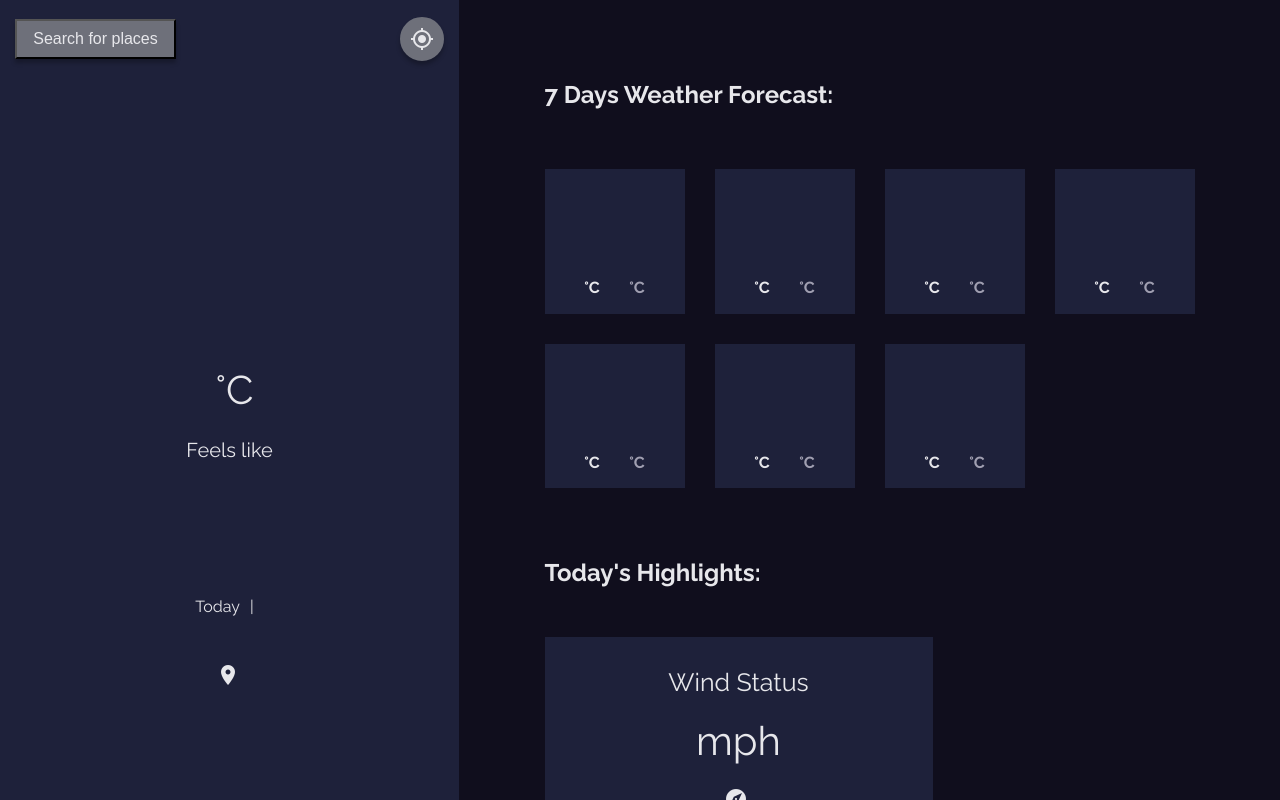
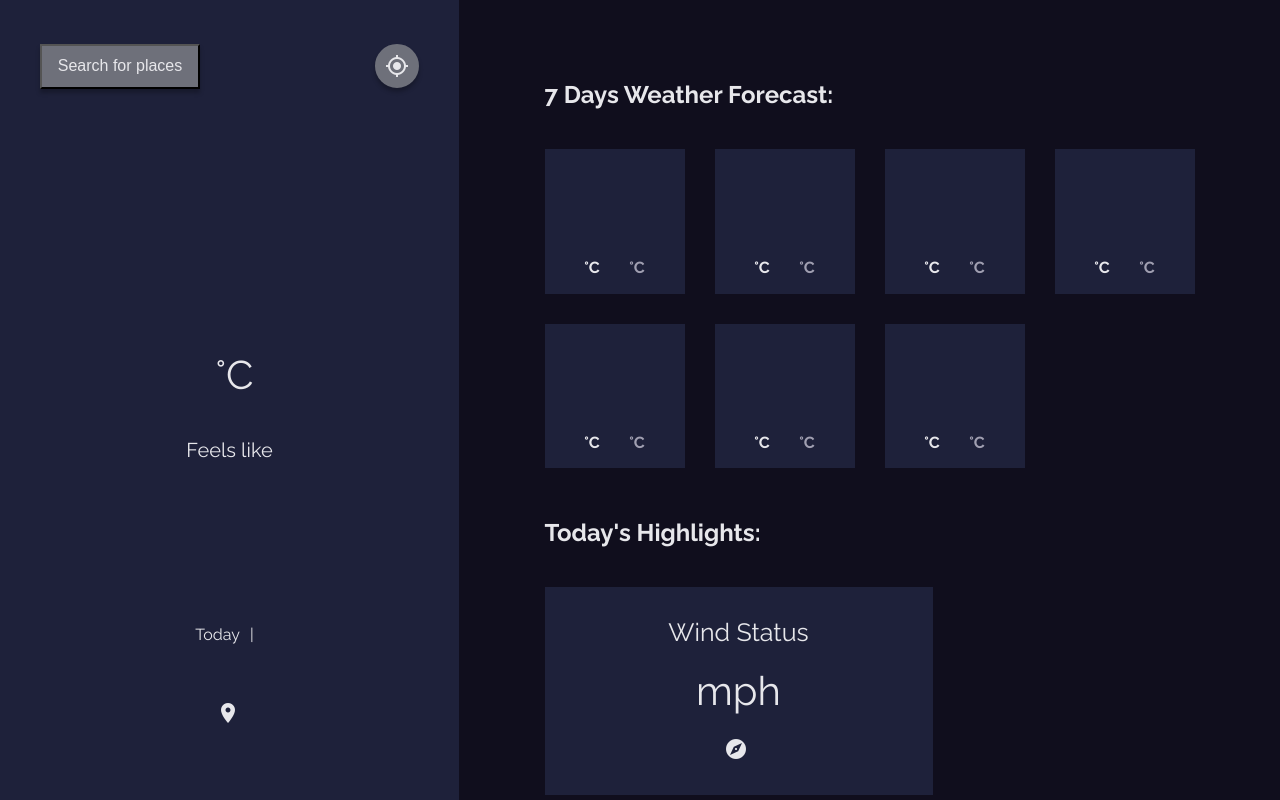
Before and after one commit to edison-lhk/Weather-App, a plain HTML site: page index.html in a window 1280 px wide. Drawn offline with Linux system fonts and the light colour scheme.

Commit message:
Style the current weather section for a better layout

```diff
--- a/styles.css
+++ b/styles.css
@@ -45,13 +45,14 @@ body {
     display: flex;
     justify-content: space-between;
     align-items: center;
-    padding: 15px;
+    padding: 15px 40px 15px 40px;
     height: calc(10vh - 32px);
+    margin-top: 27px;
 }
 
 .location-bar > .location-search-btn {
-    width: 161px;
-    height: 40px;
+    width: 160px;
+    height: 45px;
     background-color: #6e707a;
     box-shadow: 0px 4px 4px rgba(0, 0, 0, 0.25);
     color: #E7E7EB;
@@ -82,14 +83,14 @@ body {
 }
 
 .current-weather-display > #current-weather-icon {
-    margin-top: -20px;
+    margin-top: -30px;
 }
 
 .current-temperature-display {
     display: flex;
     align-items: center;
     margin-bottom: -75px;
-    margin-top: -70px;
+    margin-top: -140px;
 }
 
 .current-temperature-display > h1 {
@@ -104,7 +105,7 @@ body {
 
 .current-weather-display > p {
     font-size: 20px;
-    margin-top: -40px;
+    margin-top: -45px;
 }
 
 .current-weather-display > .temperature-description {
@@ -116,15 +117,14 @@ body {
     display: flex;
     align-items: center;
     gap: 10px;
-    margin-top: -40px;
+    margin-top: -50px;
 }
 
 .current-location-display {
     display: flex;
     align-items: center;
     gap: 3px;
-    margin-top: -50px;
-    margin-bottom: 30px;
+    margin-top: -60px;
 }
 
 .search-menu-container {
@@ -393,7 +393,7 @@ input[type="search"]::-webkit-search-results-decoration {
     }
 
     .detailed-weather-section .forecast-box-container {
-        padding: 30px 0;
+        padding: 10px 0;
         margin-bottom: 20px;
         width: 100%;
         grid-template-columns: repeat(auto-fit, minmax(120px, 1fr));
@@ -402,5 +402,6 @@ input[type="search"]::-webkit-search-results-decoration {
     .current-weather-highlights-display .current-weather-highlights-container {
         justify-items: start;
         width: 100%;
+        margin-top: 40px;
     }
 }
```
